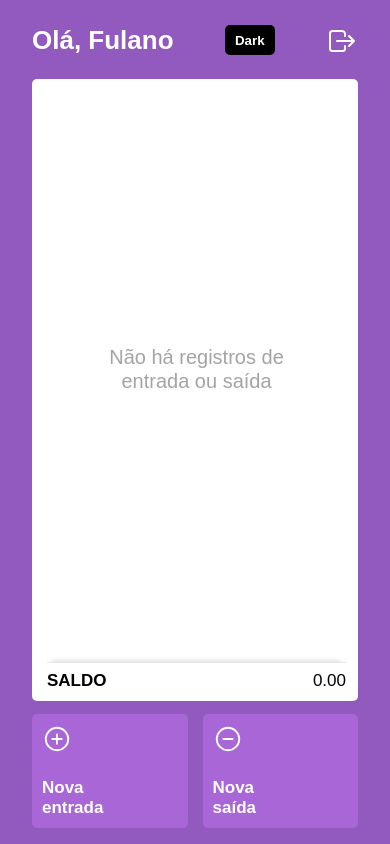
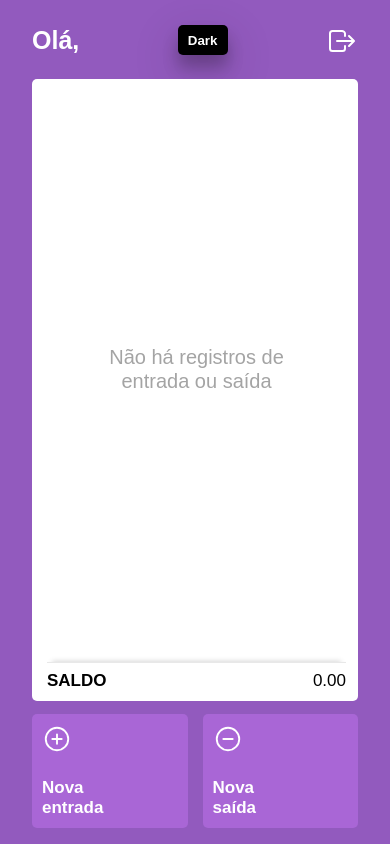
Before and after one commit to PMafra/MyWallet_front, a React (Create React App) app: page /home in a window 390 px wide. Built offline with nearby package versions, Linux system fonts and the light colour scheme.

Commit message:
UserContext created for token and userName; api routes signUp, signIn and signOut created and functioning with server; userName showing in Home page - responsive font-size

```diff
--- a/src/App.js
+++ b/src/App.js
@@ -4,6 +4,7 @@ import AppRoutes from "./AppRoutes";
 import GlobalStyle from "./components/GlobalStyle";
 import RecordsContext from "./store/RecordsContext";
 import ColorModeContext from "./store/ColorModeContext";
+import UserContext from "./store/UserContext";
 import TransitionStyle from "./components/TransitionStyle";
 
 export default function App () {
@@ -11,15 +12,19 @@ export default function App () {
   const [isAddRecord, setIsAddRecord] = useState(true);
   const [records, setRecords] = useState([]);
   const [isDarkMode, setIsDarkMode] = useState(false);
+  const [token, setToken] = useState("");
+  const [userName, setUserName] = useState("");
 
   return (
     <RecordsContext.Provider value={{isAddRecord, setIsAddRecord, records, setRecords}}>
     <ColorModeContext.Provider value={{isDarkMode, setIsDarkMode}}>
+    <UserContext.Provider value={{token, setToken, userName, setUserName}}>
       <Router>
         <GlobalStyle />
         <TransitionStyle />
         <AppRoutes />
       </Router>
+    </UserContext.Provider>
     </ColorModeContext.Provider>
     </RecordsContext.Provider>
   )
--- a/src/components/StyledHeader.js
+++ b/src/components/StyledHeader.js
@@ -2,9 +2,14 @@ import styled from "styled-components";
 
 const StyledHeader = styled.h1`
     font-weight: 700;
-    font-size: 26px;
+    font-size: ${({ userName }) => userName > 9 ? "18px" : "25px"};
     color: #ffffff;
     line-height: 30.5px;
+    max-width: 200px;
+    word-break: break-all;
+    white-space: nowrap;
+    overflow: hidden;
+    text-overflow: ellipsis;
 `
 export {
     StyledHeader
--- a/src/pages/entrance/sign-in.js
+++ b/src/pages/entrance/sign-in.js
@@ -4,15 +4,17 @@ import { StyledForm, StyledInput, StyledButton } from "../../components/StyledFo
 import { Link, useHistory } from "react-router-dom";
 import { useContext, useState } from "react";
 import ColorModeContext from "../../store/ColorModeContext";
+import { signIn } from "../../services/api";
+import UserContext from "../../store/UserContext";
 
 export default function SignIn () {
 
-    const [userName, setUserName] = useState("");
     const [email, setEmail] = useState("");
     const [password, setPassword] = useState("");
     const [loading, setLoading] = useState(false);
     const history = useHistory();
     const { isDarkMode } = useContext(ColorModeContext);
+    const { setToken } = useContext(UserContext);
 
     function signInRequest(event) {
         event.preventDefault();
@@ -22,17 +24,16 @@ export default function SignIn () {
             password
         }
 
-        // signIn(signInBody).then((res) => {
+        signIn(signInBody).then((res) => {
+            setToken(res.data);
+            history.push("/home");
+        }).catch(err => {
+            console.log(err.response.data);
+            setLoading(false);
+        });
 
-        //     history.push("/home");
-        // }).catch(err => {
-        //     setLoading(false);
-        // });
-        setTimeout(() => setLoading(false), 2000);
+        setLoading(false);
     }
-
-    console.log(userName,email,password)
-
 
     return (
         <StyledPageContainer isDarkMode={isDarkMode}>
@@ -44,9 +45,9 @@ export default function SignIn () {
                     setLoading(true);
                     signInRequest(e);
                 }}>
-                    <StyledInput placeholder="E-mail" type="email" value={email} onChange={e => setEmail(e.target.value)} isDarkMode={isDarkMode} required></StyledInput>
-                    <StyledInput placeholder="Senha" type="password" value={password} onChange={e => setPassword(e.target.value)} isDarkMode={isDarkMode} required></StyledInput>
-                    <StyledButton type="submit" loading={loading} disabled={loading}>{loading ? "Loading..." : "Cadastrar"}</StyledButton>
+                    <StyledInput placeholder="E-mail" type="email" value={email} onChange={e => setEmail(e.target.value)} isDarkMode={isDarkMode} required />
+                    <StyledInput placeholder="Senha" type="password" value={password} onChange={e => setPassword(e.target.value)} isDarkMode={isDarkMode} required />
+                    <StyledButton type="submit" loading={loading} disabled={loading}>{loading ? "Loading..." : "Entrar"}</StyledButton>
                 </StyledForm>
                 <StyledLogSwap>
                     <Link to="/sign-up" className="swapLink">
--- a/src/pages/entrance/sign-up.js
+++ b/src/pages/entrance/sign-up.js
@@ -5,25 +5,29 @@ import { Link, useHistory } from "react-router-dom";
 import { useContext, useState } from "react";
 import Joi from "joi";
 import ColorModeContext from "../../store/ColorModeContext";
+import { signUp } from "../../services/api";
+import UserContext from "../../store/UserContext";
 
 export default function SignUp () {
 
-    const [userName, setUserName] = useState("");
+    const [name, setName] = useState("");
     const [email, setEmail] = useState("");
     const [password, setPassword] = useState("");
     const [passwordConfirmation, setPasswordConfirmation] = useState("");
     const [loading, setLoading] = useState(false);
     const history = useHistory();
     const { isDarkMode } = useContext(ColorModeContext);
+    const { setUserName } = useContext(UserContext);
+
     const passwordRules = /^(?=.*?[A-Z])(?=.*?[a-z])(?=.*?[0-9])(?=.*?[#?!@$%^&*-]).{8,}$/;
     const userInfoSchema = Joi.object().length(4).keys({
-        userName: Joi.string().alphanum().min(3).max(30).required(),
+        name: Joi.string().min(1).max(30).required(),
         email: Joi.string().required(),
         password: Joi.string().pattern(passwordRules).required(),
         passwordConfirmation: Joi.ref('password'),
     });
     const signUpBody = {
-        userName,
+        name,
         email,
         password,
     }
@@ -34,14 +38,15 @@ export default function SignUp () {
         const isAllCorrect = validateUserInputs();
         if (!isAllCorrect) return;
 
-        // signUp(signUpBody).then((res) => {
+        signUp(signUpBody).then((res) => {
+            setUserName(name);
+            history.push("/");
+        }).catch(err => {
+            console.log(err.response.data);
+            setLoading(false);
+        });
 
-        //     history.push("/");
-        // }).catch(err => {
-        //     setLoading(false);
-        // });
-        console.log("passou")
-        setTimeout(() => setLoading(false), 2000);
+        setLoading(false);
     }
 
     const validateUserInputs = () => {
@@ -52,8 +57,6 @@ export default function SignUp () {
         if (isCorrectInfo.error) {
             setLoading(false);
             console.log(`Bad Request: ${isCorrectInfo.error.details[0].message}`);
-            console.log("Não passou")
-            console.log(isCorrectInfo);
             return false;
         }
         return true;
@@ -69,7 +72,7 @@ export default function SignUp () {
                     setLoading(true);
                     signUpRequest(e);
                 }}>
-                    <StyledInput placeholder="Nome" type="text" value={userName} onChange={e => setUserName(e.target.value)} isDarkMode={isDarkMode} required/>
+                    <StyledInput placeholder="Nome" type="text" value={name} onChange={e => setName(e.target.value)} isDarkMode={isDarkMode} required/>
                     <StyledInput placeholder="E-mail" type="email" value={email} onChange={e => setEmail(e.target.value)} isDarkMode={isDarkMode} required/>
                     <StyledInput placeholder="Senha" type="password" value={password} onChange={e => setPassword(e.target.value)} isDarkMode={isDarkMode} required/>
                     <StyledInput placeholder="Confirme a senha" type="password" value={passwordConfirmation} onChange={e => setPasswordConfirmation(e.target.value)} isDarkMode={isDarkMode} required/>
--- a/src/pages/main/home.js
+++ b/src/pages/main/home.js
@@ -3,31 +3,38 @@ import styled from "styled-components";
 import {StyledHeader} from "../../components/StyledHeader";
 import {IoLogOutOutline, IoAddCircleOutline, IoRemoveCircleOutline} from "react-icons/io5";
 import Records from "../../components/Records";
-import { Link, useHistory } from "react-router-dom";
+import { Link, useHistory, useLocation } from "react-router-dom";
 import RecordsContext from "../../store/RecordsContext";
 import ColorModeContext from "../../store/ColorModeContext";
 import { useContext } from "react";
+import UserContext from "../../store/UserContext";
+import { signOut } from "../../services/api";
 
 export default function Home () {
 
     const { setIsAddRecord } = useContext(RecordsContext);
     const { isDarkMode, setIsDarkMode } = useContext(ColorModeContext);
     const history = useHistory();
+    const location = useLocation();
+    const { userName, token } = useContext(UserContext);
 
-    const logOut = () => {
-
-
+    const signOutRequest = () => {
+        signOut(token).then((res) => {
+            history.push("/");
+        }).catch(err => {
+            console.log(err.response.data);
+        });
         history.push("/");
     }
 
     return (
         <StyledPageContainer isDarkMode={isDarkMode}>
             <StyledHeaderBox>
-                <StyledHeader>Olá, Fulano</StyledHeader>
+                <StyledHeader userName={userName.length}>Olá, {userName}</StyledHeader>
                 <StyledSwitchModeButton onClick={() => setIsDarkMode(!isDarkMode)} isDarkMode={isDarkMode}>
                     {isDarkMode ? "Light" : "Dark"}
                 </StyledSwitchModeButton>
-                <StyledLogOutIcon onClick={() => logOut()}/>
+                <StyledLogOutIcon onClick={() => signOutRequest()}/>
             </StyledHeaderBox>
             <Records />
             <StyledButtonsBox>
@@ -62,9 +69,7 @@ const StyledSwitchModeButton = styled.button`
     border-radius: 5px;
     color: #ffffff;
     font-weight: 700;
-    :hover {
-        box-shadow: 0 12px 16px 0 rgba(0,0,0,0.24), 0 17px 50px 0 rgba(0,0,0,0.19);
-    }
+    box-shadow: ${({isDarkMode}) => isDarkMode ? "0 12px 16px 0 rgba(255,255,255,0.24), 0 17px 50px 0 rgba(255,255,255,0.19)" : "0 12px 16px 0 rgba(0,0,0,0.24), 0 17px 50px 0 rgba(0,0,0,0.19)"};
 `
 const StyledLogOutIcon = styled(IoLogOutOutline)`
     font-size: 32px;
--- a/src/services/api.js
+++ b/src/services/api.js
@@ -1,13 +1,23 @@
 import axios from "axios";
 
-const API_URL = "";
+const API_URL = "http://localhost:4000";
 
 const createHeaders = (token) => {
-    return { headers: { Authorization: `Bearer ${token}` } };
+    return {
+        headers: {
+            Authorization: `Bearer ${token}`
+        }
+    };
 }
 
-const x = ({ token }) => axios.get(`${API_URL}/`, createHeaders(token));
+const signUp = ( body ) => axios.post(`${API_URL}/sign-up`, body);
+const signIn = ( body ) => axios.post(`${API_URL}/sign-in`, body);
+const signOut = ( token ) => axios.post(`${API_URL}/sign-out`, {}, createHeaders(token));
+
+const x = ( token, body ) => axios.post(`${API_URL}/sign-in`, body, createHeaders(token));
 
 export {
-    x
+    signUp,
+    signIn,
+    signOut,
 }
--- /dev/null
+++ b/src/store/UserContext.js
@@ -0,0 +1,5 @@
+import { createContext } from 'react';
+
+const UserContext = createContext();
+
+export default UserContext;
```
